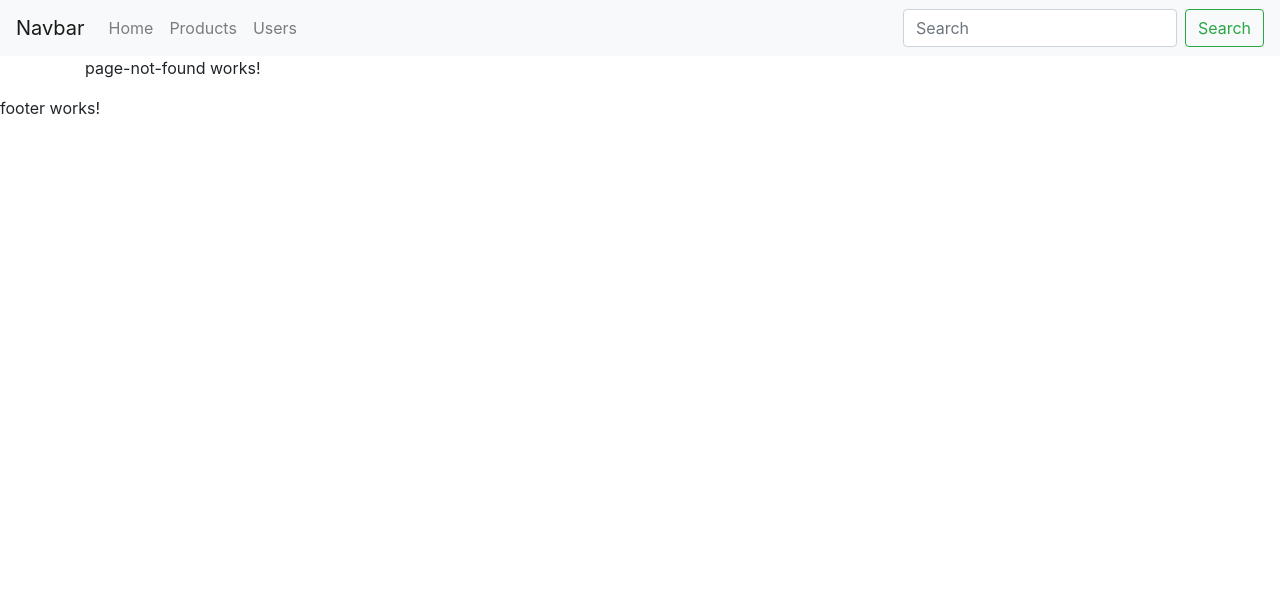
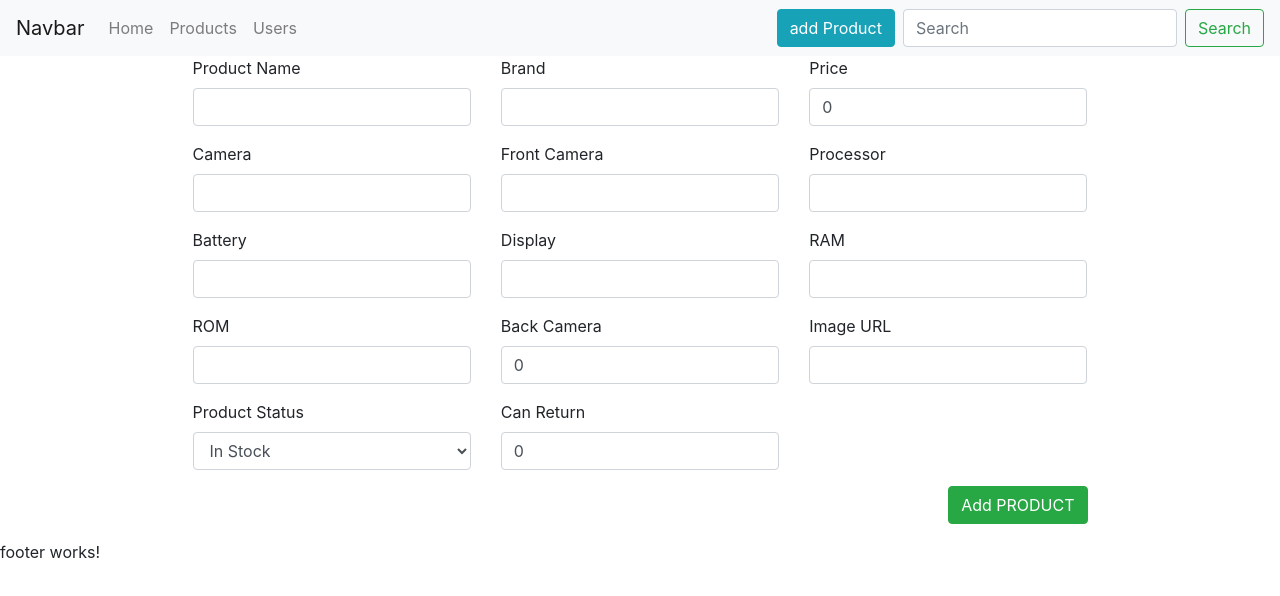
Before and after one commit to asifattar/routingA-Z, an Angular app: page /addProd in a window 1280 px wide. Shown: the top 596 px of the page. Built offline with nearby package versions, Linux system fonts and the light colour scheme.

Commit message:
workin on canActivate

```diff
--- a/src/app/app-routing.module.ts
+++ b/src/app/app-routing.module.ts
@@ -8,6 +8,7 @@ import { ProductComponent } from './shared/components/products/product/product.c
 import { UserComponent } from './shared/components/users/user/user.component';
 import { ProductEditComponent } from './shared/components/products/product-edit/product-edit.component';
 import { EditUserComponent } from './shared/components/users/edit-user/edit-user.component';
+import { ProdFormComponent } from './shared/components/products/prod-form/prod-form.component';
 
 const routes: Routes = [
   { path: '', redirectTo: 'home', pathMatch: 'full' },
@@ -18,9 +19,10 @@ const routes: Routes = [
     path: 'products', component: ProductsComponent,
     children: [
       { path: ':id', component: ProductComponent },
-      { path: ':id/edit', component: ProductEditComponent }
+      { path: ':id/edit', component: ProductEditComponent },
     ]
   },
+  {path : 'addProd' , component : ProdFormComponent},
   // {
   //   path: 'products/:id', component: ProductComponent
   // },
@@ -31,7 +33,7 @@ const routes: Routes = [
     path: 'users', component: UsersComponent ,
     children : [
       {path : ":id" , component : UserComponent},
-      {path : ':id/edit' , component : EditUserComponent}
+      {path : ':id/edit' , component : EditUserComponent},
     ]
   },
   // {
--- a/src/app/app.module.ts
+++ b/src/app/app.module.ts
@@ -14,6 +14,7 @@ import { ProductComponent } from './shared/components/products/product/product.c
 import { ProductEditComponent } from './shared/components/products/product-edit/product-edit.component';
 import { FormsModule } from '@angular/forms';
 import { EditUserComponent } from './shared/components/users/edit-user/edit-user.component';
+import { ProdFormComponent } from './shared/components/products/prod-form/prod-form.component';
 
 @NgModule({
   declarations: [
@@ -28,6 +29,7 @@ import { EditUserComponent } from './shared/components/users/edit-user/edit-user
     ProductComponent,
     ProductEditComponent,
     EditUserComponent,
+    ProdFormComponent,
   ],
   imports: [
     BrowserModule,
--- a/src/app/shared/components/navbar/navbar.component.html
+++ b/src/app/shared/components/navbar/navbar.component.html
@@ -18,6 +18,9 @@
             </li>
         </ul>
         <form class="form-inline my-2 my-lg-0">
+            <button class="btn mx-2 btn-info " (click)="AddProd()">
+                add Product
+            </button>
             <input class="form-control mr-sm-2" type="search" placeholder="Search" aria-label="Search">
             <button class="btn btn-outline-success my-2 my-sm-0" type="submit">Search</button>
         </form>
--- a/src/app/shared/components/navbar/navbar.component.ts
+++ b/src/app/shared/components/navbar/navbar.component.ts
@@ -1,4 +1,5 @@
 import { Component, OnInit } from '@angular/core';
+import { Router } from '@angular/router';
 
 @Component({
   selector: 'app-navbar',
@@ -7,9 +8,14 @@ import { Component, OnInit } from '@angular/core';
 })
 export class NavbarComponent implements OnInit {
 
-  constructor() { }
+  constructor(private _router : Router) { }
 
   ngOnInit(): void {
   }
 
+
+  AddProd() {
+    this._router.navigate(['addProd'])
+    }
+
 }
--- /dev/null
+++ b/src/app/shared/components/products/prod-form/prod-form.component.html
@@ -0,0 +1,101 @@
+<!-- prod-form.component.html -->
+<div class="container">
+    <div class="row">
+        <div class="col-md-10 offset-md-1">
+            <div class="row">
+                <div class="col-md-4">
+                    <div class="form-group">
+                        <label for="name">Product Name</label>
+                        <input type="text" class="form-control" [(ngModel)]="prodObj.name">
+                    </div>
+                </div>
+                <div class="col-md-4">
+                    <div class="form-group">
+                        <label for="brand">Brand</label>
+                        <input type="text" class="form-control" [(ngModel)]="prodObj.brand">
+                    </div>
+                </div>
+                <div class="col-md-4">
+                    <div class="form-group">
+                        <label for="price">Price</label>
+                        <input type="number" class="form-control" [(ngModel)]="prodObj.price">
+                    </div>
+                </div>
+                <div class="col-md-4">
+                    <div class="form-group">
+                        <label for="camera">Camera</label>
+                        <input type="text" class="form-control" [(ngModel)]="prodObj.spec.camera">
+                    </div>
+                </div>
+                <div class="col-md-4">
+                    <div class="form-group">
+                        <label for="frontCamera">Front Camera</label>
+                        <input type="text" class="form-control" [(ngModel)]="prodObj.spec.frontCamera">
+                    </div>
+                </div>
+                <div class="col-md-4">
+                    <div class="form-group">
+                        <label for="processor">Processor</label>
+                        <input type="text" class="form-control" [(ngModel)]="prodObj.spec.processor">
+                    </div>
+                </div>
+                <div class="col-md-4">
+                    <div class="form-group">
+                        <label for="battery">Battery</label>
+                        <input type="text" class="form-control" [(ngModel)]="prodObj.spec.battery">
+                    </div>
+                </div>
+                <div class="col-md-4">
+                    <div class="form-group">
+                        <label for="display">Display</label>
+                        <input type="text" class="form-control" [(ngModel)]="prodObj.spec.display">
+                    </div>
+                </div>
+                <div class="col-md-4">
+                    <div class="form-group">
+                        <label for="ram">RAM</label>
+                        <input type="text" class="form-control" [(ngModel)]="prodObj.spec.ram">
+                    </div>
+                </div>
+                <div class="col-md-4">
+                    <div class="form-group">
+                        <label for="rom">ROM</label>
+                        <input type="text" class="form-control" [(ngModel)]="prodObj.spec.rom">
+                    </div>
+                </div>
+                <div class="col-md-4">
+                    <div class="form-group">
+                        <label for="backCamera">Back Camera</label>
+                        <input type="number" class="form-control" [(ngModel)]="prodObj.spec.backCamera">
+                    </div>
+                </div>
+                <div class="col-md-4">
+                    <div class="form-group">
+                        <label for="imageUrl">Image URL</label>
+                        <input type="text" class="form-control" [(ngModel)]="prodObj.imageUrl">
+                    </div>
+                </div>
+                <div class="col-md-4">
+                    <div class="form-group">
+                        <label for="isAvailable">Product Status</label>
+                        <select class="form-control" [(ngModel)]="prodObj.isAvailable">
+                            <option [value]="true">In Stock</option>
+                            <option [value]="false">Out Of Stock</option>
+                        </select>
+                    </div>
+                </div>
+                <div class="col-md-4">
+                    <div class="form-group">
+                        <label for="canReturn">Can Return</label>
+                        <input type="number" class="form-control" [(ngModel)]="prodObj.canReturn">
+                    </div>
+                </div>
+            </div>
+            <div class="col-md-12 p-0">
+                <div class="form-group text-right">
+                    <button type="button" class="btn btn-success" (click)="onadd()">Add PRODUCT</button>
+                </div>
+            </div>
+        </div>
+    </div>
+</div>
--- /dev/null
+++ b/src/app/shared/components/products/prod-form/prod-form.component.ts
@@ -0,0 +1,64 @@
+// import { Component, OnInit } from '@angular/core';
+// import { iproduct } from 'src/app/shared/interface/iproduct';
+
+// @Component({
+//   selector: 'app-prod-form',
+//   templateUrl: './prod-form.component.html',
+//   styleUrls: ['./prod-form.component.scss']
+// })
+// export class ProdFormComponent implements OnInit {
+
+
+//   prodObj : any
+
+//   constructor() { }
+
+//   ngOnInit(): void {
+//   }
+
+//   onadd() {
+
+//   }
+
+// }
+
+import { Component, OnInit } from '@angular/core';
+import { iproduct } from 'src/app/shared/interface/iproduct';
+
+@Component({
+  selector: 'app-prod-form',
+  templateUrl: './prod-form.component.html',
+  styleUrls: ['./prod-form.component.scss']
+})
+export class ProdFormComponent implements OnInit {
+
+  prodObj: iproduct = {
+    id: 0, // Assign a unique identifier (you might handle this differently based on your application)
+    name: '',
+    brand: '',
+    price: 0,
+    spec: {
+      camera: '',
+      frontCamera: '',
+      processor: '',
+      battery: '',
+      display: '',
+      ram: '',
+      rom: '',
+      backCamera: 0,
+    },
+    imageUrl: '',
+    isAvailable: true,
+    canReturn: 0,
+  };
+
+  constructor() { }
+
+  ngOnInit(): void {
+  }
+
+  onadd() {
+    // Access the data in this.prodObj, you can log it or send it to a service/API
+    console.log('Product Object:', this.prodObj);
+  }
+}
--- a/src/app/shared/components/products/products.component.html
+++ b/src/app/shared/components/products/products.component.html
@@ -16,12 +16,12 @@
         <!-- <app-product></app-product> -->
     </div>
 </div>
-<div class="row">
-    <div class="col-12 text-center ">
-        <button (click)="gotoDashborad()" class="btn mx-3 btn-primary">
+<div class="row ">
+    <div class="col-12 p-5 text-center ">
+        <button (click)="gotoDashborad()" class="btn  btn-primary">
             GO TO DASHBOARD
         </button>
-        <button class="btn btn-primary" (click)="gotoUsers()">
+        <button class="btn btn-primary mx-3" (click)="gotoUsers()">
             GO TO USERS
         </button>
     </div>
--- a/src/app/shared/components/products/products.component.ts
+++ b/src/app/shared/components/products/products.component.ts
@@ -10,11 +10,18 @@ import { Router } from '@angular/router';
 })
 
 export class ProductsComponent implements OnInit {
+
   pData: Array<iproduct> = []
   selectedProd !: number
 
   constructor(private _ProductsService: ProductsService,
     private _router: Router) {
+  }
+
+  ngOnInit(): void {
+    this.pData = this._ProductsService.getallProduct()
+    console.log(this.pData);
+    this.selectedProd = this.pData[0].id
   }
 
   gotoUsers() {
@@ -25,9 +32,5 @@ export class ProductsComponent implements OnInit {
     this._router.navigate([''])
   }
 
-  ngOnInit(): void {
-    this.pData = this._ProductsService.getallProduct()
-    console.log(this.pData);
-    this.selectedProd = this.pData[0].id
-  }
+
 }
```
Also changed, not shown: src/app/shared/services/auth.guard.ts (added, +19 -0 lines), src/app/shared/components/products/prod-form/prod-form.component.scss (added), 2 other files (tests, documents, lock files or other folders).
